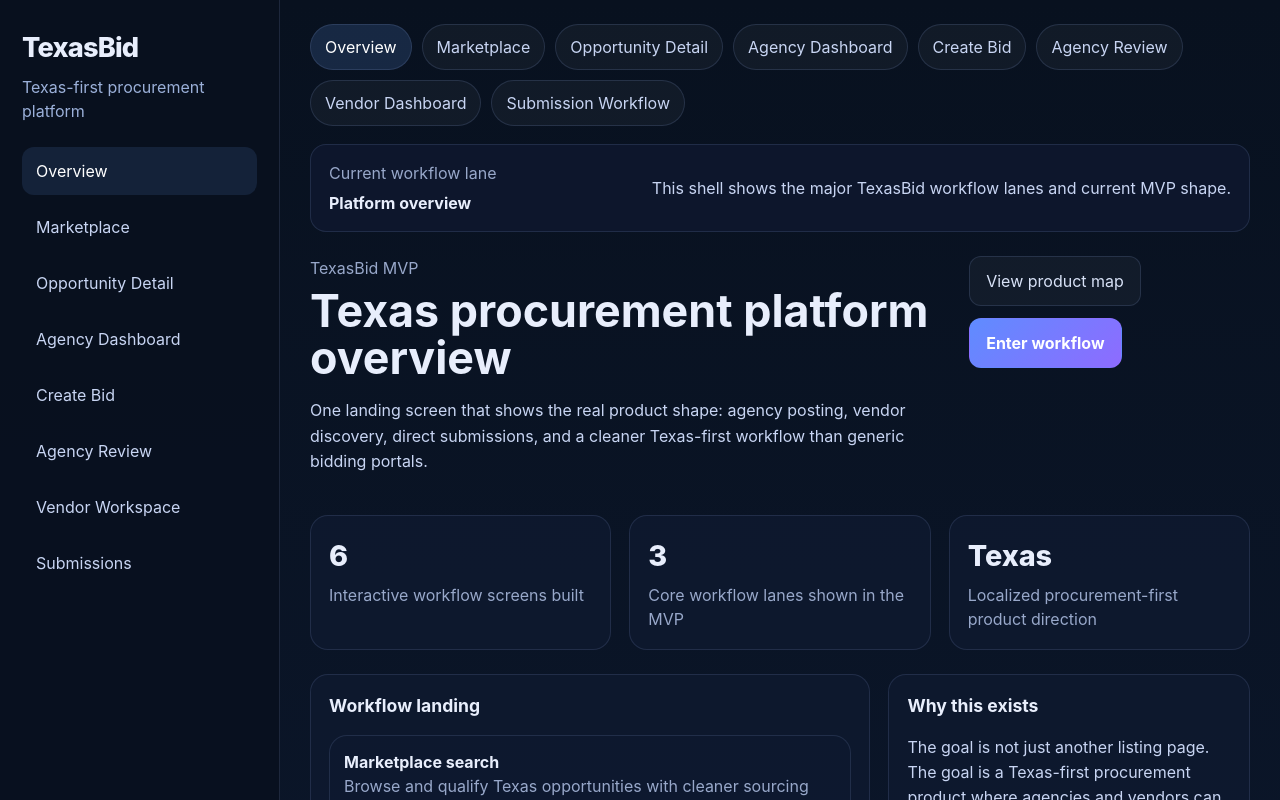
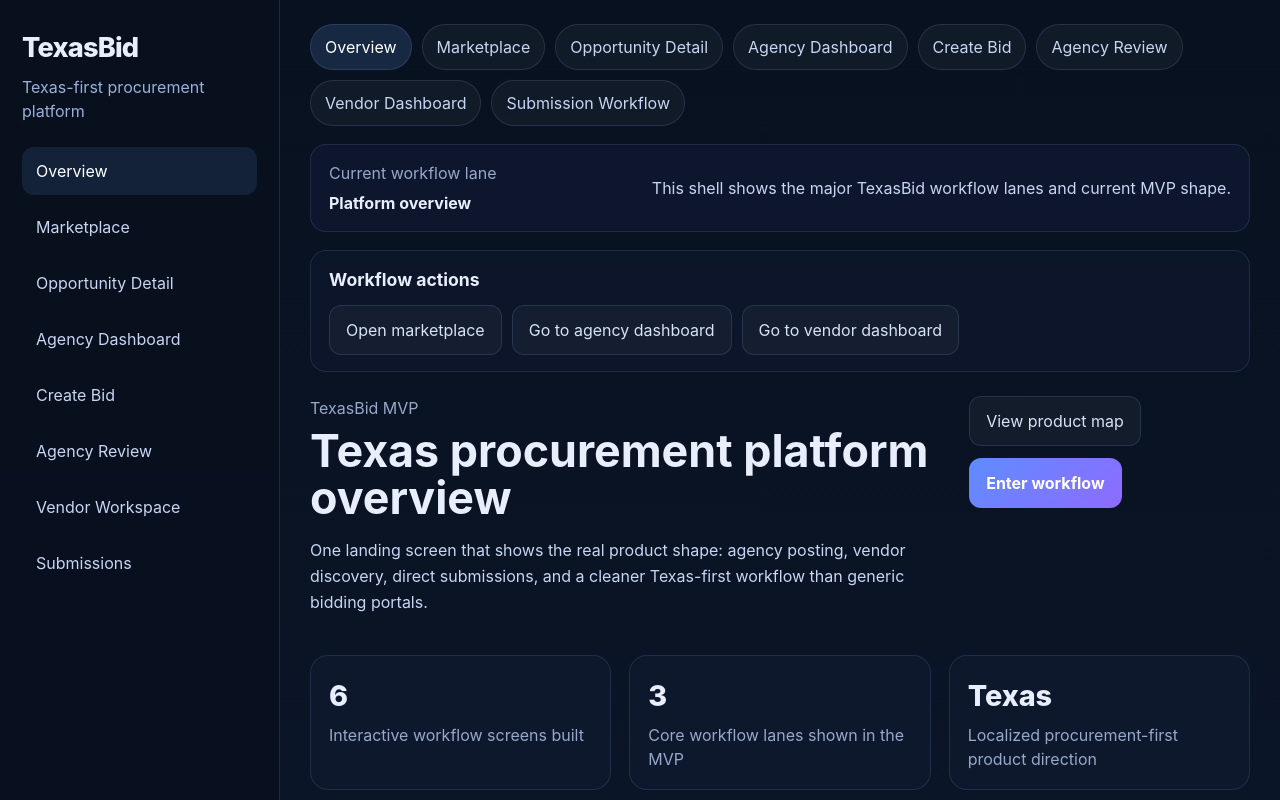
Before and after one commit to kinectic/texas-bid-consumer-portal, a React (Vite) app in the folder texas-bid-portal/: page / in a window 1280 px wide. Shown: the top 800 px of the page. Built offline with nearby package versions, Linux system fonts and the light colour scheme.

Commit message:
Add interactive workflow action navigation

```diff
--- a/texas-bid-portal/src/App.css
+++ b/texas-bid-portal/src/App.css
@@ -108,6 +108,21 @@ button {
   max-width: 620px;
 }
 
+.workflow-actions {
+  margin: 18px 30px 0;
+  padding: 16px 18px;
+  border-radius: 16px;
+  border: 1px solid rgba(120, 146, 196, 0.18);
+  background: rgba(15, 25, 48, 0.55);
+}
+
+.workflow-actions-list {
+  display: flex;
+  gap: 10px;
+  flex-wrap: wrap;
+  margin-top: 12px;
+}
+
 .context-label {
   color: #98a8ca;
   margin-bottom: 6px;
@@ -152,6 +167,10 @@ button {
     margin: 18px 18px 0;
     flex-direction: column;
     align-items: flex-start;
+  }
+
+  .workflow-actions {
+    margin: 18px 18px 0;
   }
 
   .main {
--- a/texas-bid-portal/src/App.tsx
+++ b/texas-bid-portal/src/App.tsx
@@ -2,6 +2,7 @@ import { useState } from 'react'
 import './App.css'
 import { ContextBanner } from './components/ContextBanner'
 import { Sidebar } from './components/Sidebar'
+import { WorkflowActions } from './components/WorkflowActions'
 import { viewOrder, type ViewKey } from './data/viewData'
 import { AgencyDashboardPage } from './pages/AgencyDashboardPage'
 import { AgencySubmissionReviewPage } from './pages/AgencySubmissionReviewPage'
@@ -54,6 +55,7 @@ function App() {
           ))}
         </div>
         <ContextBanner activeView={activeView} />
+        <WorkflowActions activeView={activeView} onNavigate={setActiveView} />
         {renderView(activeView)}
       </div>
     </div>
--- /dev/null
+++ b/texas-bid-portal/src/components/WorkflowActions.tsx
@@ -0,0 +1,26 @@
+import { workflowActionMap } from '../data/actionMap'
+import type { ViewKey } from '../data/viewData'
+
+type WorkflowActionsProps = {
+  activeView: ViewKey
+  onNavigate: (view: ViewKey) => void
+}
+
+export function WorkflowActions({ activeView, onNavigate }: WorkflowActionsProps) {
+  const actions = workflowActionMap[activeView] ?? []
+
+  if (actions.length === 0) return null
+
+  return (
+    <section className="workflow-actions">
+      <div className="panel-title">Workflow actions</div>
+      <div className="workflow-actions-list">
+        {actions.map((action) => (
+          <button key={`${activeView}-${action.target}`} className="ghost" onClick={() => onNavigate(action.target)}>
+            {action.label}
+          </button>
+        ))}
+      </div>
+    </section>
+  )
+}
--- /dev/null
+++ b/texas-bid-portal/src/data/actionMap.ts
@@ -0,0 +1,37 @@
+import type { ViewKey } from './viewData'
+
+export const workflowActionMap: Partial<Record<ViewKey, { label: string; target: ViewKey }[]>> = {
+  home: [
+    { label: 'Open marketplace', target: 'marketplace' },
+    { label: 'Go to agency dashboard', target: 'agency-dashboard' },
+    { label: 'Go to vendor dashboard', target: 'vendor-dashboard' },
+  ],
+  marketplace: [
+    { label: 'View opportunity detail', target: 'opportunity' },
+    { label: 'Jump to vendor dashboard', target: 'vendor-dashboard' },
+  ],
+  opportunity: [
+    { label: 'Start submission', target: 'submission-workflow' },
+    { label: 'Back to marketplace', target: 'marketplace' },
+  ],
+  'agency-dashboard': [
+    { label: 'Create new bid', target: 'create-bid' },
+    { label: 'Review submissions', target: 'agency-submission-review' },
+  ],
+  'create-bid': [
+    { label: 'Return to agency dashboard', target: 'agency-dashboard' },
+    { label: 'Review submissions', target: 'agency-submission-review' },
+  ],
+  'agency-submission-review': [
+    { label: 'Back to agency dashboard', target: 'agency-dashboard' },
+    { label: 'Open vendor view', target: 'vendor-dashboard' },
+  ],
+  'vendor-dashboard': [
+    { label: 'Open saved opportunity', target: 'opportunity' },
+    { label: 'Continue submission', target: 'submission-workflow' },
+  ],
+  'submission-workflow': [
+    { label: 'Return to vendor dashboard', target: 'vendor-dashboard' },
+    { label: 'Back to opportunity detail', target: 'opportunity' },
+  ],
+}
```
